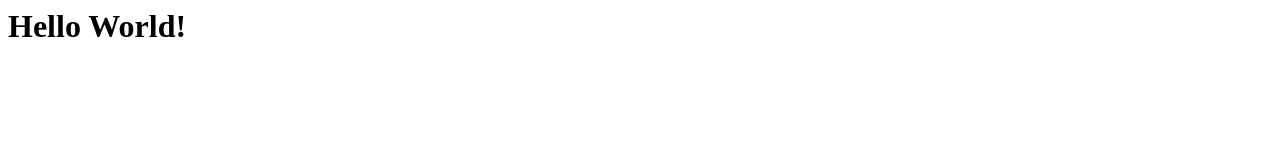
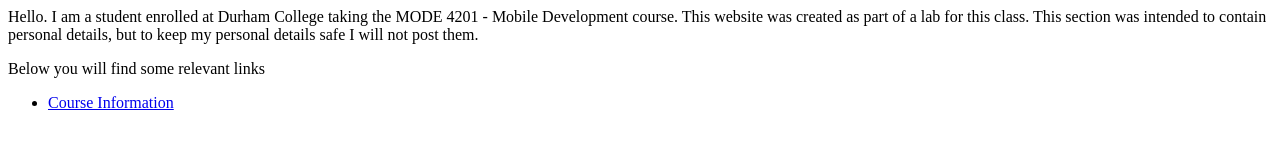
Before and after one commit to AnDanDan/MODE, a plain HTML site: page index.html in a window 1280 px wide. Drawn offline with Linux system fonts and the light colour scheme.

Commit message:
Basic Website structure
Fulfilling Lab 2 Requirements

I hope

```diff
--- a/index.html
+++ b/index.html
@@ -1,3 +1,25 @@
 <html>
-<h1>Hello World!</h1>
+
+	<head>
+	<title>My Personal Website</title>
+	</head>
+
+	<body>
+
+	<p>
+	Hello. I am a student enrolled at Durham College taking the MODE 4201 - Mobile Development course.
+	This website was created as part of a lab for this class. This section was intended to contain personal
+	details, but to keep my personal details safe I will not post them.
+	</p>
+
+	<p>
+	Below you will find some relevant links
+	</p>
+
+	<ul>
+	<li><a href="./course.html">Course Information</a></li>
+	</ul>
+
+	</body>
+
 </html>
```
Also changed, not shown: course.html (added, +27 -0 lines), lab2.html (added, +20 -0 lines).
